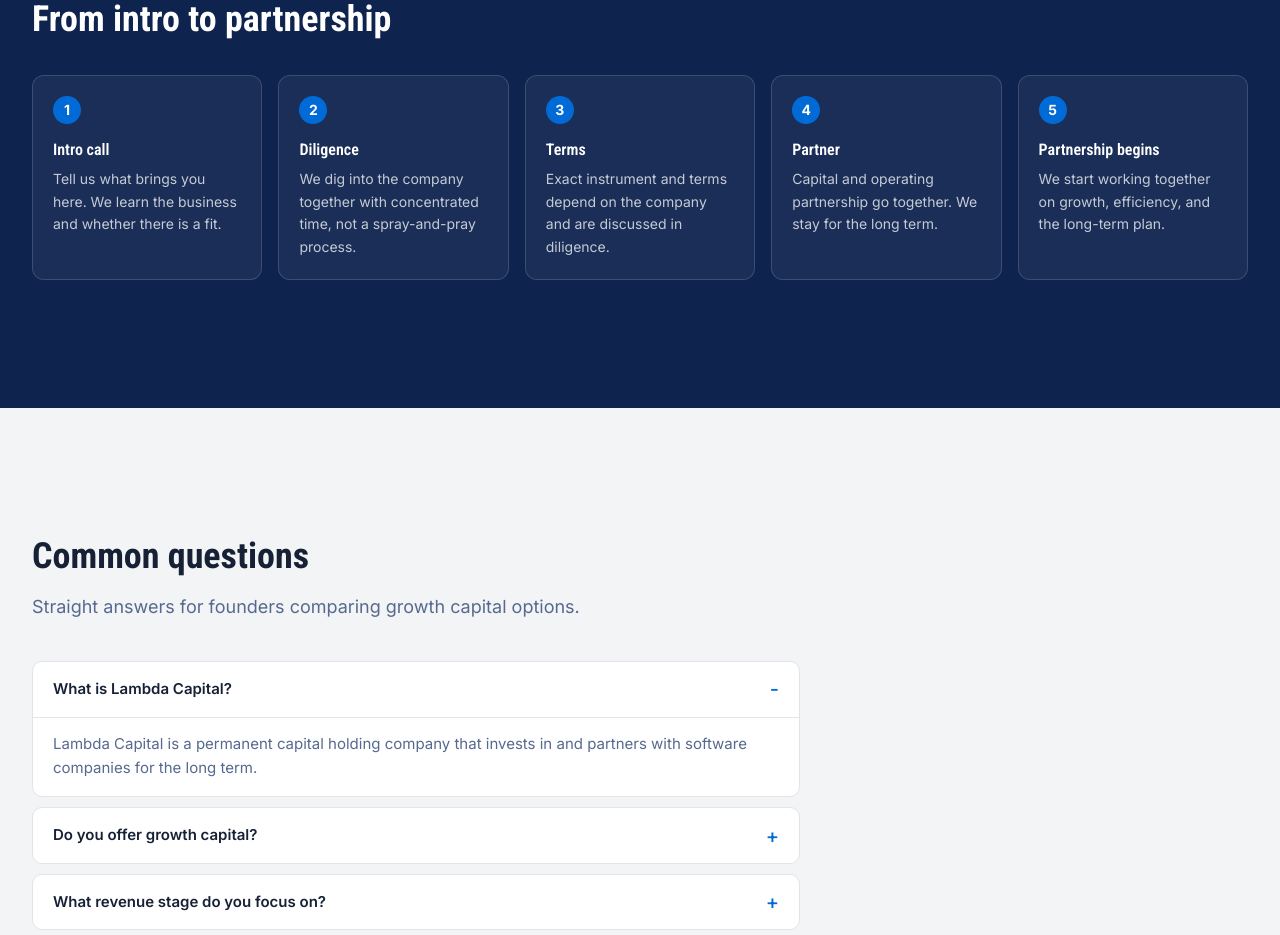
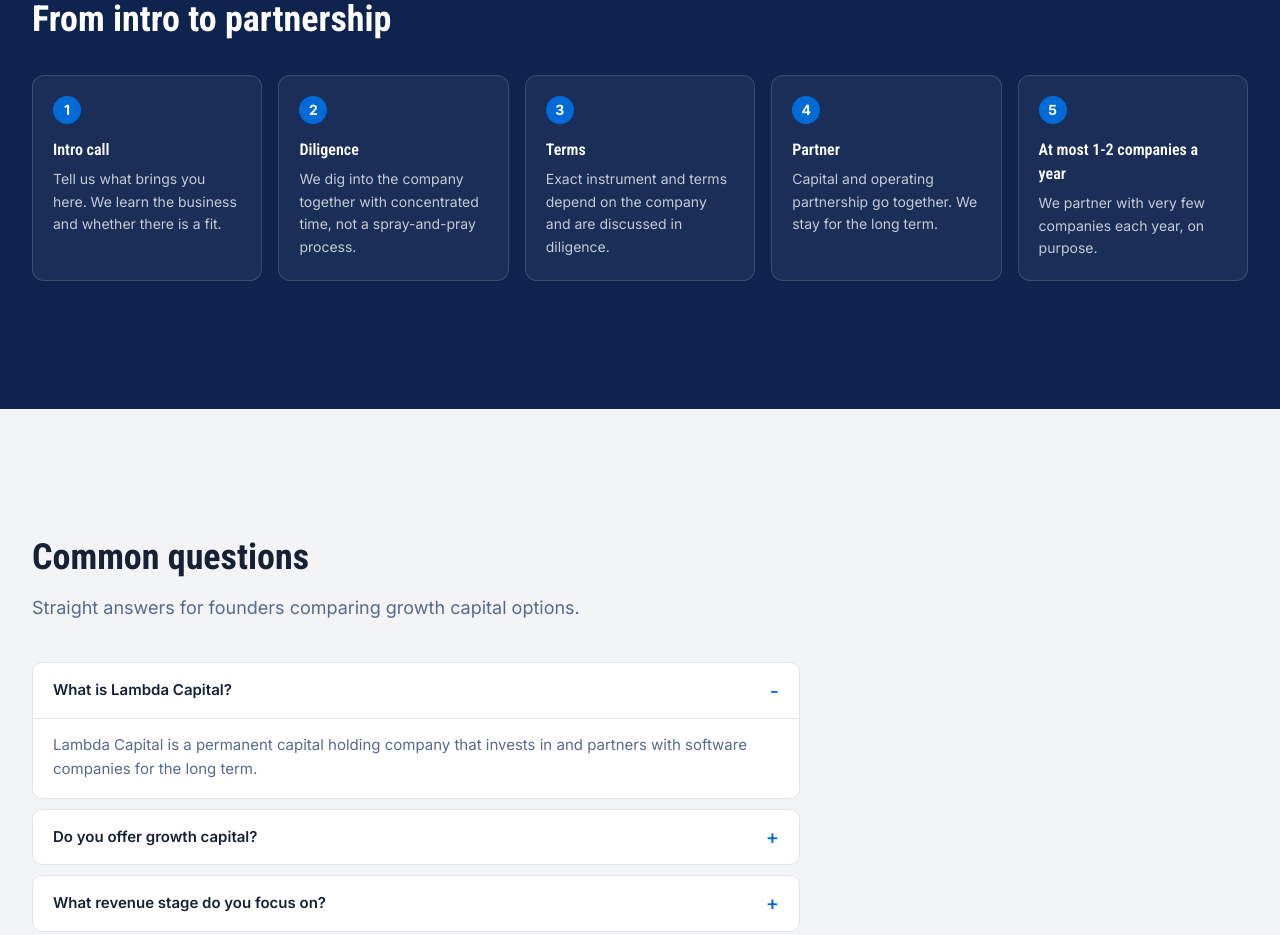
Before and after one commit to dgiovanzana-lambdavp/new-lambda-website, a Next.js app: page /growth-capital in a window 1280 px wide. Shown: the part 3960-4895 px from the top of the page. Built offline with nearby package versions, Linux system fonts and the light colour scheme; no server answers.

Commit message:
Restore process step 5 as At most 1-2 companies a year.
Matches Domenic's approved process: heading and concentrated body.

Co-authored-by: dgiovanzana-lambdavp <dgiovanzana-lambdavp@users.noreply.github.com>

```diff
--- a/src/app/growth-capital/page.tsx
+++ b/src/app/growth-capital/page.tsx
@@ -93,8 +93,8 @@ const processSteps = [
     body: "Capital and operating partnership go together. We stay for the long term.",
   },
   {
-    title: "Partnership begins",
-    body: "We start working together on growth, efficiency, and the long-term plan.",
+    title: "At most 1-2 companies a year",
+    body: "We partner with very few companies each year, on purpose.",
   },
 ];
 
```
